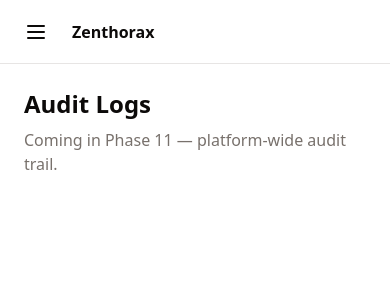
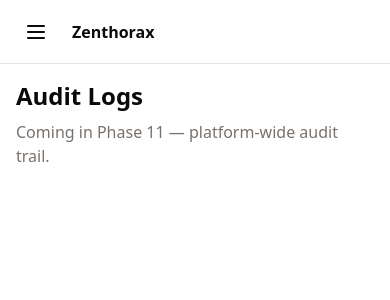
Before and after one commit to shaswot84/zenthorax-restaurant-system, a Next.js app in the folder apps/frontend/: page /admin/audit in a window 390 px wide. Shown: the top 300 px of the page. Built offline with nearby package versions, Linux system fonts and the light colour scheme; no server answers.

Commit message:
fix: remove duplicate className attributes from analytics charts

```diff
--- a/apps/frontend/src/app/admin/analytics/page.tsx
+++ b/apps/frontend/src/app/admin/analytics/page.tsx
@@ -71,7 +71,7 @@ export default function AdminAnalyticsPage() {
 
   return (
     <DashboardLayout variant="admin">
-      <div className="max-w-full overflow-x-hidden" style={{ maxWidth: '100%' }}>
+      <div className="w-full">
         <h1 className="text-xl sm:text-2xl font-bold">Platform Analytics</h1>
         <p className="text-xs sm:text-sm text-muted-foreground mt-0.5">Subscription-based metrics</p>
 
@@ -96,7 +96,7 @@ export default function AdminAnalyticsPage() {
           {pkg.length === 0 ? (
             <p className="text-muted-foreground text-center py-6 text-xs">No data yet.</p>
           ) : (
-            <div className="w-full overflow-hidden" style={{ maxWidth: '100%', height: 'min(200px, 35vh)' }}>
+            <div className="w-full overflow-hidden" style={{ height: 'min(200px, 35vh)' }}>
               <Bar data={packageChart} options={{
                 responsive: true, maintainAspectRatio: false,
                 layout: { padding: { top: 5, right: 5, bottom: 0, left: 0 } },
@@ -179,7 +179,7 @@ export default function AdminAnalyticsPage() {
           {revData.length === 0 ? (
             <p className="text-muted-foreground text-center py-6 text-xs">No data yet.</p>
           ) : (
-            <div className="w-full overflow-hidden" style={{ maxWidth: '100%', height: 'min(200px, 35vh)' }}>
+            <div className="w-full overflow-hidden" style={{ height: 'min(200px, 35vh)' }}>
               <Line data={revenueTrendChart} options={{
                 responsive: true, maintainAspectRatio: false,
                 layout: { padding: { top: 5, right: 5, bottom: 0, left: 0 } },
--- a/apps/frontend/src/app/dashboard/analytics/page.tsx
+++ b/apps/frontend/src/app/dashboard/analytics/page.tsx
@@ -67,7 +67,7 @@ export default function AnalyticsPage() {
 
   return (
     <DashboardLayout variant="restaurant">
-      <div className="max-w-full overflow-x-hidden" style={{ maxWidth: '100%' }}>
+      <div className="w-full">
         <h1 className="text-xl sm:text-2xl font-bold">Analytics</h1>
 
         {/* KPI Cards — responsive grid */}
@@ -99,7 +99,7 @@ export default function AnalyticsPage() {
           {revenue.length === 0 ? (
             <p className="text-muted-foreground text-center py-8 text-xs">No revenue data yet.</p>
           ) : (
-            <div className="w-full overflow-hidden" style={{ maxWidth: '100%', height: 'min(220px, 40vh)' }}>
+            <div className="w-full overflow-hidden" style={{ height: 'min(220px, 40vh)' }}>
               <Line data={revenueChart} options={{
                 responsive: true, maintainAspectRatio: false,
                 layout: { padding: { top: 5, right: 5, bottom: 0, left: 0 } },
--- a/apps/frontend/src/components/layout/dashboard-layout.tsx
+++ b/apps/frontend/src/components/layout/dashboard-layout.tsx
@@ -138,7 +138,7 @@ export function DashboardLayout({
       </aside>
 
       {/* Main content */}
-      <main className="flex-1">
+      <main className="flex-1 min-w-0 overflow-x-hidden">
         {/* Top bar (mobile) */}
         <div className="flex h-16 items-center border-b bg-white px-4 lg:hidden">
           <button
@@ -158,7 +158,7 @@ export function DashboardLayout({
           <span className="ml-3 font-semibold">Zenthorax</span>
         </div>
 
-        <div className="p-6">{children}</div>
+        <div className="p-4 sm:p-6 max-w-full overflow-x-hidden">{children}</div>
       </main>
     </div>
   );
```
